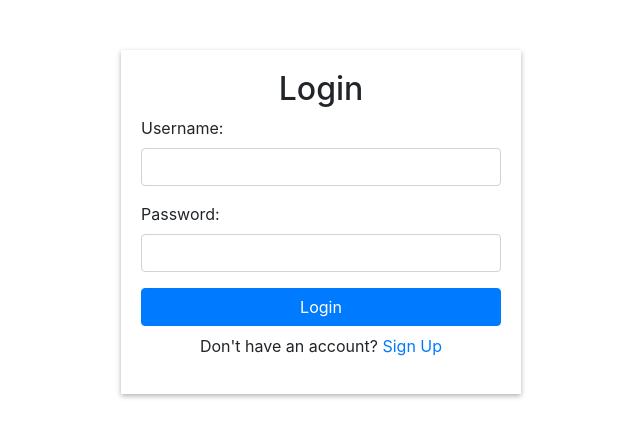
After one commit to vinitha20018616/CylinderStore, a Flask app: page /login in a window 1280 px wide. The commit adds this page. Shown: the top 438 px of the page, without its empty margins (319-959 px from the left). Run offline with Flask 3, Linux system fonts and the light colour scheme; some libraries are stand-ins or nearby versions.

Commit message:
Added login functionality

```diff
--- a/app.py
+++ b/app.py
@@ -27,6 +27,24 @@ def mainPage():
     return render_template('register.html')
 
 
+@app.route('/checkLogin', methods=['POST'])
+def login():
+    username = request.form['username']
+    password = request.form['password']
+
+    user = mongo.db.users.find_one({"username": username, "password": password})
+
+    if user:
+        return redirect('/main')
+    else:
+        return redirect(url_for('show_login', message='Incorrect username or password'))
+
+@app.route('/login')
+def show_login():
+    message = request.args.get('message')
+    return render_template('login.html', message=message)
+
+
 cylinders = [
     {'name': 'Oxygen Cylinder', 'image': 'img/cylinder1.jpg', 'price': 100, 'capacity': '10L'},
     {'name': 'Nitrogen Cylinder', 'image': 'img/cylinder2.jpg', 'price': 150, 'capacity': '15L'},
--- /dev/null
+++ b/templates/login.html
@@ -0,0 +1,45 @@
+<!DOCTYPE html>
+<html lang="en">
+<head>
+    <meta charset="UTF-8">
+    <meta name="viewport" content="width=device-width, initial-scale=1.0">
+    <title>Login Page</title>
+    <link rel="stylesheet" href="https://cdn.jsdelivr.net/npm/bootstrap@4.3.1/dist/css/bootstrap.min.css">
+    <style>
+        .container {
+            max-width: 400px;
+            margin: 50px auto;
+            padding: 20px;
+            box-shadow: 0px 2px 5px rgba(0, 0, 0, 0.3);
+        }
+    </style>
+</head>
+<body>
+    <div class="container">
+        <h2 class="text-center">Login</h2>
+        <form action="http://127.0.0.1:5000/checkLogin" method="post">
+            <div class="form-group">
+                <label for="username">Username:</label>
+                <input type="text" class="form-control" id="username" name="username">
+            </div>
+            <div class="form-group">
+                <label for="password">Password:</label>
+                <input type="password" class="form-control" id="password" name="password" required>
+            </div>
+            <button type="submit" class="btn btn-primary btn-block">Login</button>
+            <p class="text-center mt-2">
+                Don't have an account? <a href="/">Sign Up</a>
+            </p>
+        </form>
+        {% if message %}
+<div class="alert alert-danger" role="alert">
+    {{ message }}
+</div>
+{% endif %}
+    </div>
+
+    <script src="https://code.jquery.com/jquery-3.3.1.slim.min.js"></script>
+    <script src="https://cdn.jsdelivr.net/npm/popper.js@1.14.7/dist/umd/popper.min.js"></script>
+    <script src="https://cdn.jsdelivr.net/npm/bootstrap@4.3.1/dist/js/bootstrap.min.js"></script>
+</body>
+</html>
--- a/templates/register.html
+++ b/templates/register.html
@@ -37,7 +37,7 @@
             </div>
             <button type="submit" class="btn btn-primary btn-block">Register</button>
             <p class="text-center mt-2">
-                Already have an account? <a href="#">Login</a>
+                Already have an account? <a href="/login">Login</a>
             </p>
         </form>
     </div>
```
Also changed, not shown: templates/mainPage.html (+12 -9 lines).
